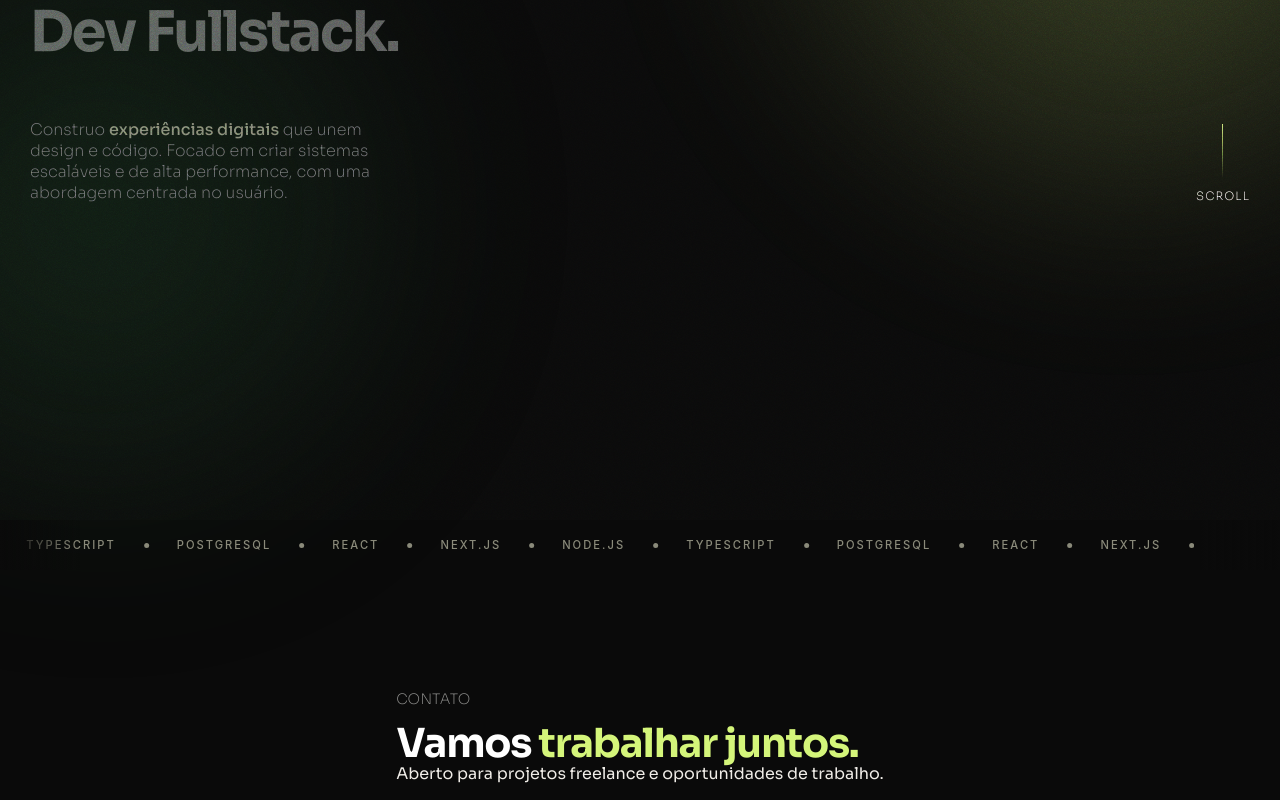
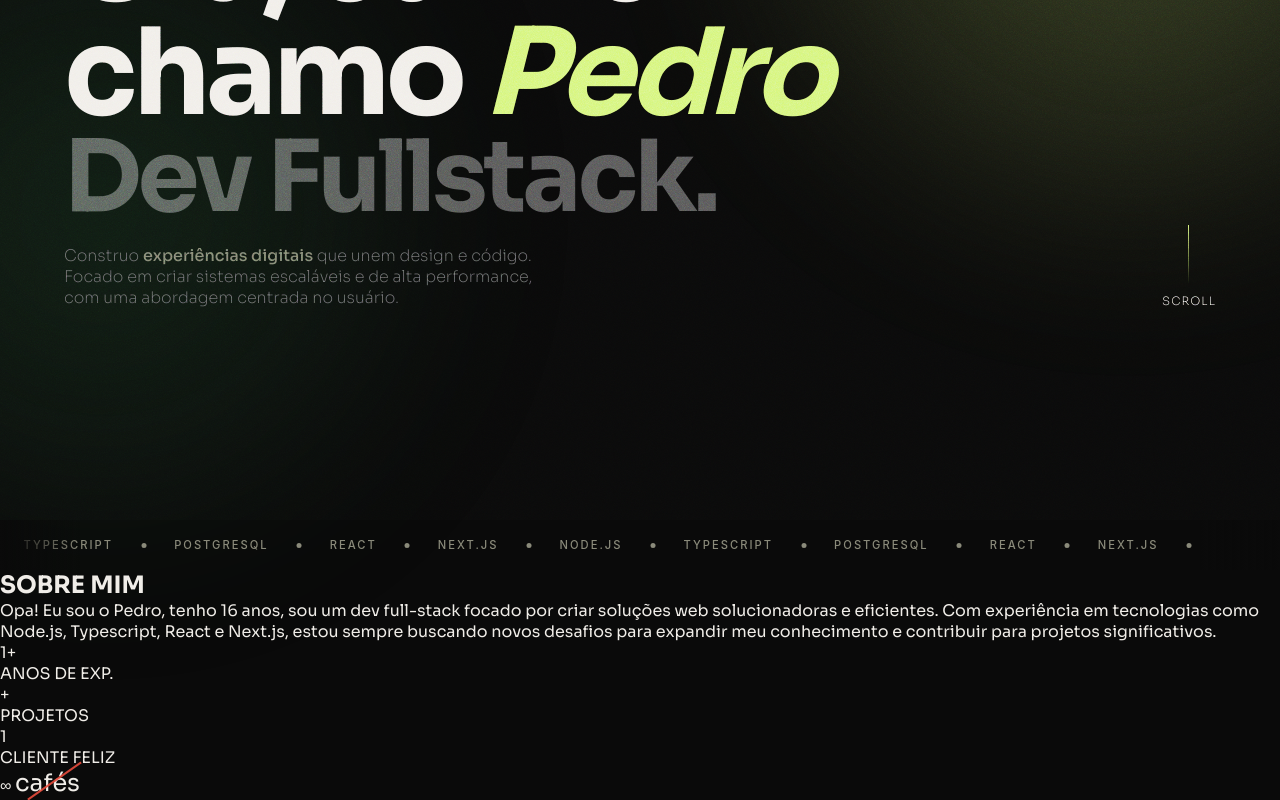
Before and after one commit to pedrohrdev/portfolio, a React (Vite) app: page / in a window 1280 px wide. Shown: the part 280-1080 px from the top of the page. Built offline with nearby package versions, Linux system fonts and the light colour scheme.

Commit message:
feat(hero): add responsive layout for Hero component

```diff
--- a/src/components/About.jsx
+++ b/src/components/About.jsx
@@ -0,0 +1,54 @@
+import styles from '../styles/About.module.css';
+
+function About() {
+
+    return (
+
+        <section className={styles.aboutContainer}>
+
+            <div className={styles.aboutContent}>
+
+                <h2>SOBRE MIM</h2>
+
+                <p className={styles.aboutDescription}>
+                    Opa! Eu sou o Pedro, tenho 16 anos, sou um dev full-stack
+                    focado por criar soluções web solucionadoras e eficientes.
+                    Com experiência em tecnologias como Node.js, Typescript, React e Next.js,
+                    estou sempre buscando novos desafios para expandir meu conhecimento
+                    e contribuir para projetos significativos.
+                </p>
+
+
+                <div className={styles.aboutInfo}>
+
+                    <div className={styles.infoXp}>
+                        <span>1+</span> <p>ANOS DE EXP.</p>
+                    </div>
+
+                    <div className={styles.infoProjects}>
+                        <span>+</span> <p>PROJETOS</p>
+                    </div>
+
+                    <div className={styles.infoClients}>
+                        <span>1</span> <p>CLIENTE FELIZ</p>
+                    </div>
+
+                    <div className={styles.infoTerere}>
+                        <span>∞</span> <span className={styles.prankCoffe}>cafés</span>
+                        <p>téres tomados</p>
+                    </div>
+
+                </div>
+
+
+                <div className={styles.aboutMePhoto}></div>
+
+            </div>
+
+        </section>
+
+    )
+
+}
+
+export default About;
--- a/src/components/Contato.jsx
+++ b/src/components/Contato.jsx
@@ -14,7 +14,7 @@ function Contato() {
 
                     <h2>Vamos <span className={styles.highlight}>trabalhar juntos.</span></h2>
 
-                    <p>Aberto para projetos freelance e oportunidades de trabalho.</p>
+                    <p className={styles.contatoDescription}>Aberto para projetos freelance e oportunidades de trabalho.</p>
 
                     <div className={styles.contatoLinks}>
 
--- a/src/components/Hero.jsx
+++ b/src/components/Hero.jsx
@@ -2,6 +2,7 @@ import Navbar from './Navbar';
 import styles from '../styles/Hero.module.css'
 
 function Hero() {
+
     return (
         <div className={styles.heroContainer}>
             <section className={styles.heroContent}>
@@ -9,6 +10,7 @@ function Hero() {
                 <Navbar />
 
                 <div className={styles.heroTag}>Disponível para novos projetos</div>
+
 
                 <div className={styles.titleHeroContainer}>
 
--- a/src/pages/Home/Home.jsx
+++ b/src/pages/Home/Home.jsx
@@ -1,5 +1,6 @@
 import Hero from '../../components/Hero';
 import Marquee from '../../components/Marquee';
+import About from '../../components/About';
 import Contato from '../../components/Contato';
 
 function Home() {
@@ -10,6 +11,8 @@ function Home() {
 
       <Marquee />
 
+      <About />
+
       <Contato />
 
     </>
--- /dev/null
+++ b/src/styles/About.module.css
@@ -0,0 +1,17 @@
+.prankCoffe {
+    font-size: 1.5rem;
+    position: relative;
+    display: inline-block;
+}
+.prankCoffe::after {
+    content: '';
+    position: absolute;
+    top: 40%;
+    left: 10%;
+    width: 100%;
+    height: 2px;
+    background: #e74c3c; /* cor vermelha pro risco, pode mudar */
+    transform: rotate(-35deg);
+    opacity: 0.9;
+
+}
--- a/src/styles/Contact.module.css
+++ b/src/styles/Contact.module.css
@@ -138,3 +138,9 @@
 .submitBtn:active {
     transform: scale(0.98);
 }
+
+.contatoDescription {
+    margin-top: 2rem;
+    color: rgb(143, 143, 141);
+    line-height: 1.4;
+}
--- a/src/styles/Hero.module.css
+++ b/src/styles/Hero.module.css
@@ -95,3 +95,92 @@
     font-weight: 500;
     width: fit-content;
 }
+/* ── 768px – tablet ── */
+@media (min-width: 768px) {
+  .heroContainer {
+    padding: 90px 48px 80px;
+  }
+
+  .titulo,
+  .nome {
+    font-size: 6rem;
+  }
+
+  .cargo {
+    font-size: 5rem;
+  }
+
+  .heroDesc {
+    max-width: 420px;
+  }
+}
+
+/* ── 1024px – laptop ── */
+@media (min-width: 1024px) {
+  .heroContainer {
+    padding: 100px 64px 80px;
+    justify-content: space-between;
+  }
+
+  .titulo,
+  .nome {
+    font-size: 7.5rem;
+  }
+
+  .cargo {
+    font-size: 6.2rem;
+  }
+
+  .heroBottom {
+    margin-top: auto;
+  }
+
+  .heroDesc {
+    max-width: 480px;
+    font-size: 1rem;
+  }
+}
+
+/* ── 1440px – desktop ── */
+@media (min-width: 1440px) {
+  .heroContainer {
+    padding: 110px 96px 96px;
+    max-width: 1600px;
+    margin: 0 auto;
+  }
+
+  .titulo,
+  .nome {
+    font-size: 9.5rem;
+  }
+
+  .cargo {
+    font-size: 8rem;
+  }
+
+  .heroDesc {
+    max-width: 540px;
+    font-size: 1.05rem;
+    line-height: 1.6;
+  }
+
+  .heroBottom {
+    margin-top: auto;
+  }
+}
+
+/* ── 1920px – wide ── */
+@media (min-width: 1920px) {
+  .heroContainer {
+    padding: 120px 120px 110px;
+  }
+
+  .titulo,
+  .nome {
+    font-size: 11rem;
+  }
+
+  .cargo {
+    font-size: 9.2rem;
+  }
+}
```
Also changed, not shown: src/components/Marquee.jsx (line endings or trailing spaces), src/styles/About.css (deleted).
